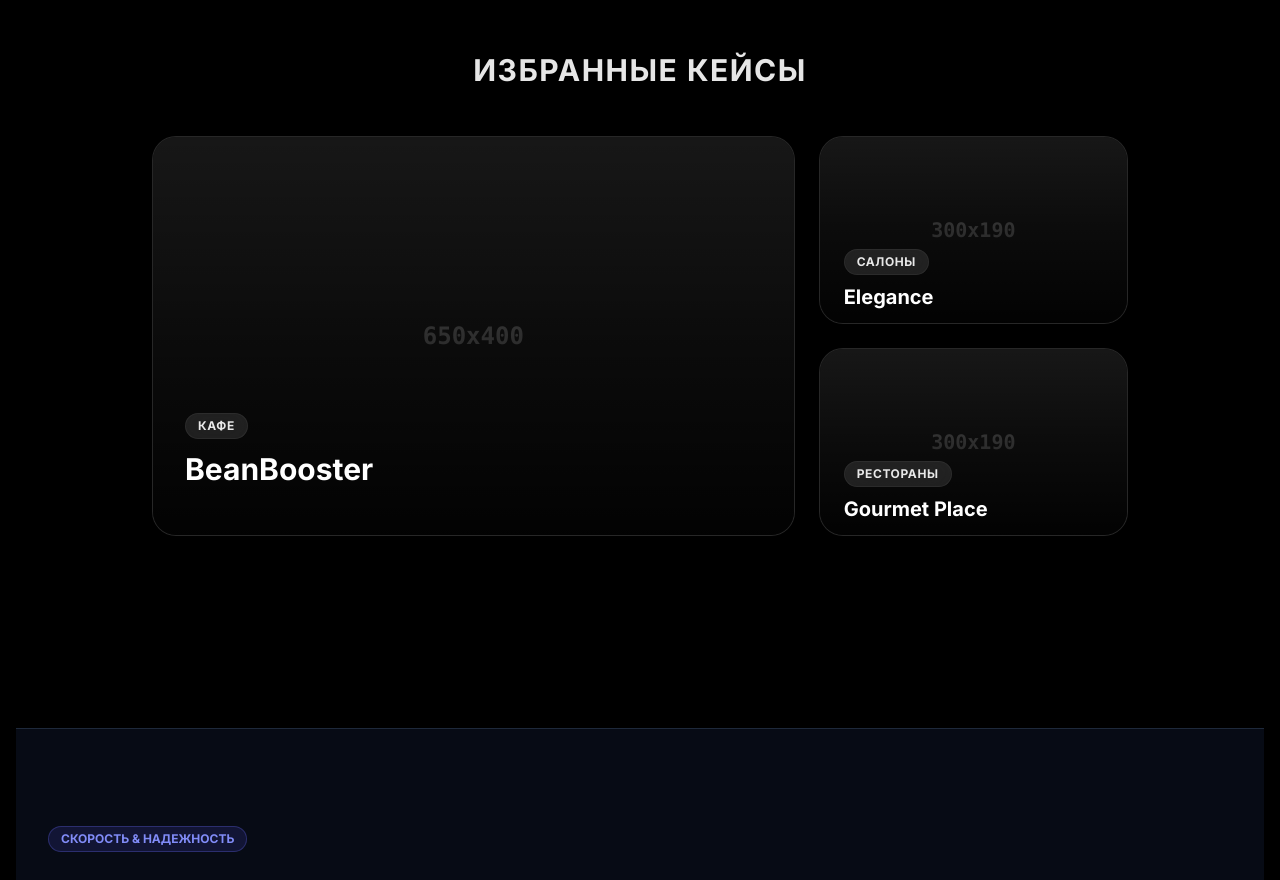
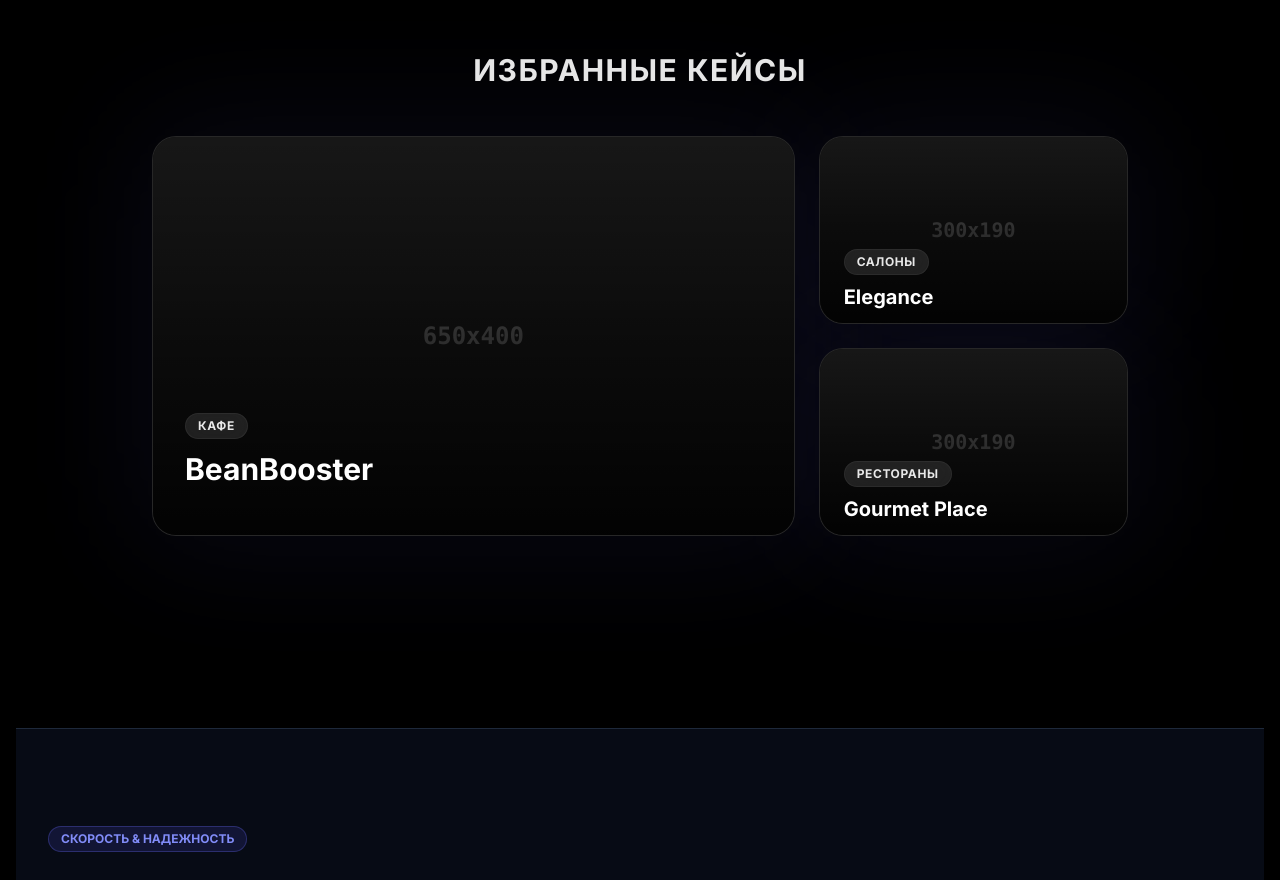
Before and after one commit to MarkysLeet/gemini, a Next.js app: page / in a window 1280 px wide. Shown: the part 940-1820 px from the top of the page. Built offline with nearby package versions, Linux system fonts and the light colour scheme.

Commit message:
Enhance backdrop glow visibility and fix hover triggers

```diff
--- a/src/components/FeaturedProjects.tsx
+++ b/src/components/FeaturedProjects.tsx
@@ -35,10 +35,10 @@ const FeaturedProjects = () => {
             whileInView={{ opacity: 1, y: 0 }}
             viewport={{ once: true }}
             transition={{ duration: 0.6 }}
-            className="relative lg:col-span-2 h-[400px] lg:h-full"
+            className="group relative lg:col-span-2 h-[400px] lg:h-full"
           >
             {/* Backdrop Glow */}
-            <div className="absolute -inset-4 bg-indigo-500/10 rounded-[2rem] blur-2xl opacity-0 transition-all duration-700 group-hover:opacity-100 group-hover:scale-105 -z-10" />
+            <div className="absolute -inset-4 bg-indigo-500/20 rounded-[2.5rem] blur-3xl opacity-40 transition-all duration-700 group-hover:opacity-100 group-hover:scale-105 group-hover:bg-indigo-500/30 -z-10" />
 
             <Link href={`/projects/${featuredProjects[0].id}`} className="block w-full h-full">
               <SpotlightCard className="h-full">
@@ -79,10 +79,10 @@ const FeaturedProjects = () => {
                 whileInView={{ opacity: 1, y: 0 }}
                 viewport={{ once: true }}
                 transition={{ duration: 0.6, delay: 0.1 }}
-                className="relative flex-1 h-[200px] lg:h-auto"
+                className="group relative flex-1 h-[200px] lg:h-auto"
             >
                 {/* Backdrop Glow */}
-                <div className="absolute -inset-4 bg-indigo-500/10 rounded-[2rem] blur-2xl opacity-0 transition-all duration-700 group-hover:opacity-100 group-hover:scale-105 -z-10" />
+                <div className="absolute -inset-4 bg-indigo-500/20 rounded-[2.5rem] blur-3xl opacity-40 transition-all duration-700 group-hover:opacity-100 group-hover:scale-105 group-hover:bg-indigo-500/30 -z-10" />
 
                 <Link href={`/projects/${featuredProjects[1].id}`} className="block w-full h-full">
                     <SpotlightCard className="h-full">
@@ -117,10 +117,10 @@ const FeaturedProjects = () => {
                 whileInView={{ opacity: 1, y: 0 }}
                 viewport={{ once: true }}
                 transition={{ duration: 0.6, delay: 0.2 }}
-                className="relative flex-1 h-[200px] lg:h-auto"
+                className="group relative flex-1 h-[200px] lg:h-auto"
             >
                 {/* Backdrop Glow */}
-                <div className="absolute -inset-4 bg-indigo-500/10 rounded-[2rem] blur-2xl opacity-0 transition-all duration-700 group-hover:opacity-100 group-hover:scale-105 -z-10" />
+                <div className="absolute -inset-4 bg-indigo-500/20 rounded-[2.5rem] blur-3xl opacity-40 transition-all duration-700 group-hover:opacity-100 group-hover:scale-105 group-hover:bg-indigo-500/30 -z-10" />
 
                 <Link href={`/projects/${featuredProjects[2].id}`} className="block w-full h-full">
                     <SpotlightCard className="h-full">
```
